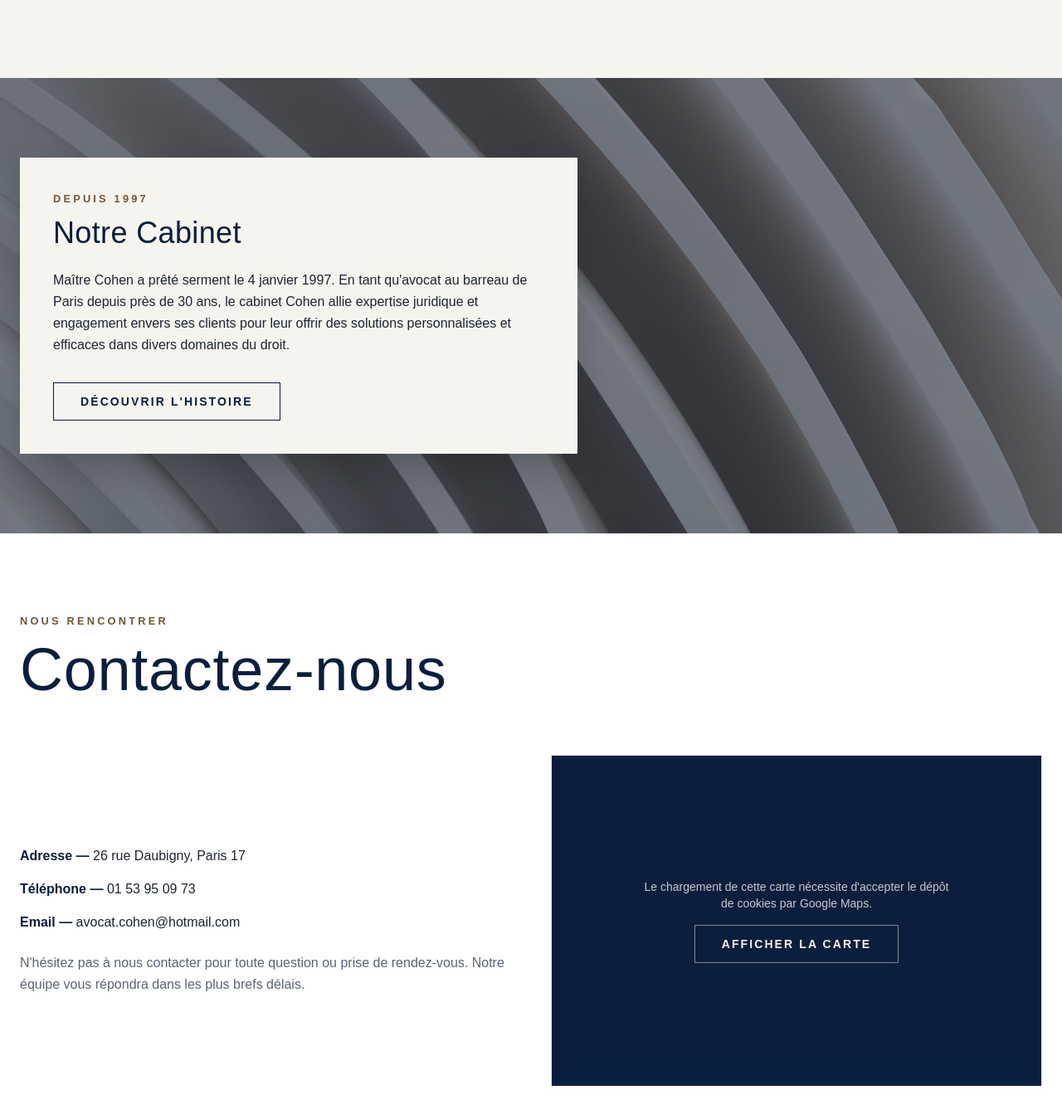
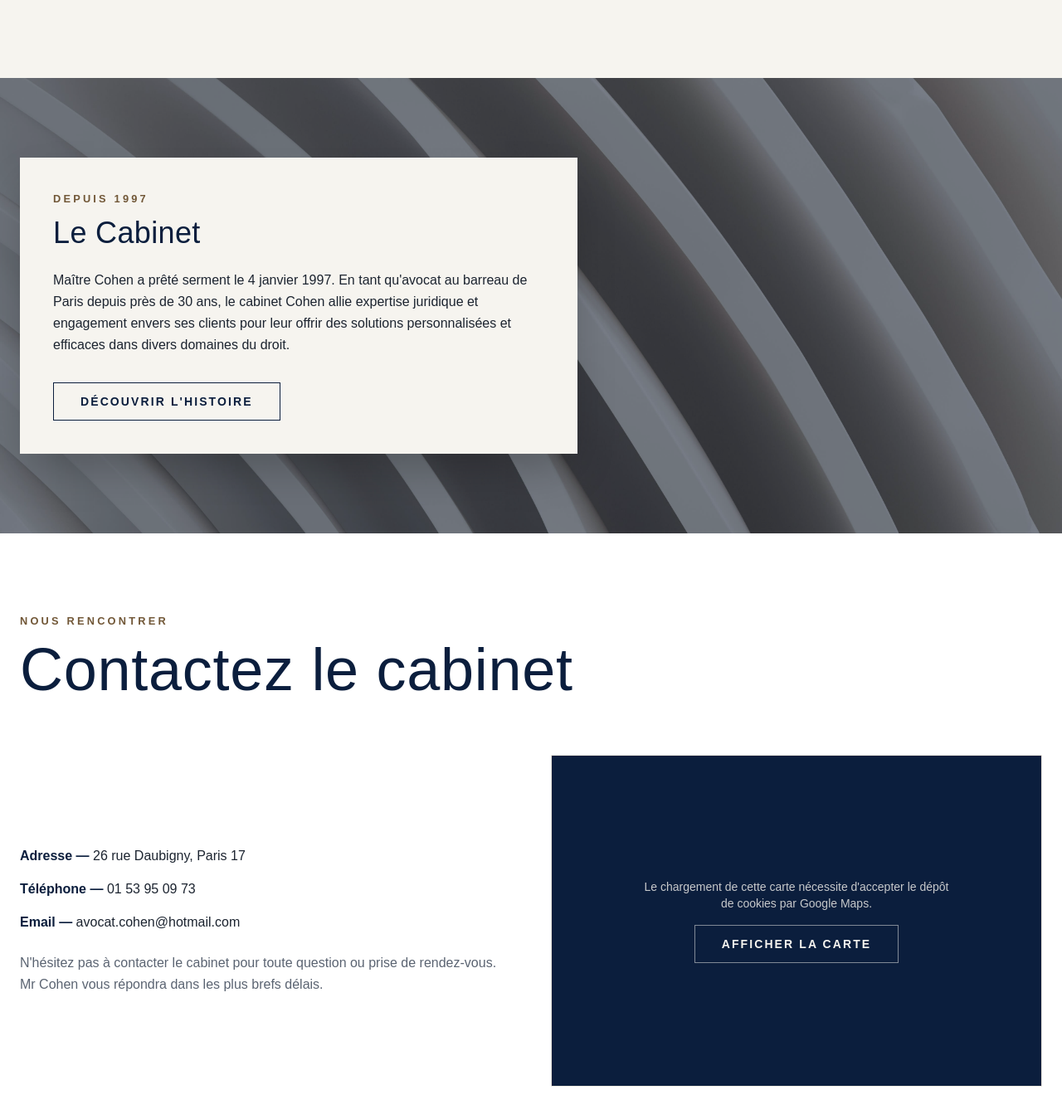
Before and after one commit to ElazarCohen1/cabinet-cohen, a Next.js app: page / in a window 1280 px wide. Shown: the part 1367-2716 px from the top of the page at 83% size. Built offline with nearby package versions, Linux system fonts and the light colour scheme; a web font is replaced by a local one.

Commit message:
change nos by mon or le again

```diff
--- a/app/cabinet/page.tsx
+++ b/app/cabinet/page.tsx
@@ -85,7 +85,7 @@ export default function Cabinet() {
               </h2>
               <p className="text-slate leading-relaxed">
                 Disponibilité et dévouement sont les piliers de
-                la pratique juridique. Nous nous engageons à défendre vos
+                la pratique juridique. Mr Cohen s'engage à défendre vos
                 intérêts avec rigueur et détermination, dans le respect des
                 règles déontologiques de la profession.
               </p>
--- a/app/page.tsx
+++ b/app/page.tsx
@@ -114,7 +114,7 @@ export default function Accueil() {
         <div className="container mx-auto px-6 relative z-10">
           <div className="max-w-2xl bg-ivory p-10 shadow-2xl">
             <p className="eyebrow mb-3">Depuis 1997</p>
-            <h2 className="font-display text-4xl mb-6 text-navy-900">Notre Cabinet</h2>
+            <h2 className="font-display text-4xl mb-6 text-navy-900">Le Cabinet</h2>
             <p className="text-ink leading-relaxed mb-8">
               Maître Cohen a prêté serment le 4 janvier 1997. En tant qu&apos;avocat au
               barreau de Paris depuis près de 30 ans, le cabinet Cohen allie
@@ -131,7 +131,7 @@ export default function Accueil() {
       {/* CONTACT */}
       <div id="contact" className="py-24 bg-white">
         <div className="container mx-auto px-6">
-          <Title eyebrow="Nous rencontrer" text="Contactez-nous" className="text-navy-900 mb-16" />
+          <Title eyebrow="Nous rencontrer" text="Contactez le cabinet" className="text-navy-900 mb-16" />
           <div className="grid grid-cols-1 lg:grid-cols-2 gap-12 items-center">
             <div>
               <div className="space-y-4 text-ink">
@@ -140,8 +140,8 @@ export default function Accueil() {
                 <p><span className="font-semibold text-navy-900">Email — </span>avocat.cohen@hotmail.com</p>
               </div>
               <p className="text-slate mt-6 leading-relaxed">
-                N&apos;hésitez pas à nous contacter pour toute question ou prise de rendez-vous.
-                Notre équipe vous répondra dans les plus brefs délais.
+                N&apos;hésitez pas à contacter le cabinet pour toute question ou prise de rendez-vous.
+                Mr Cohen vous répondra dans les plus brefs délais.
               </p>
             </div>
             <Map />
```
